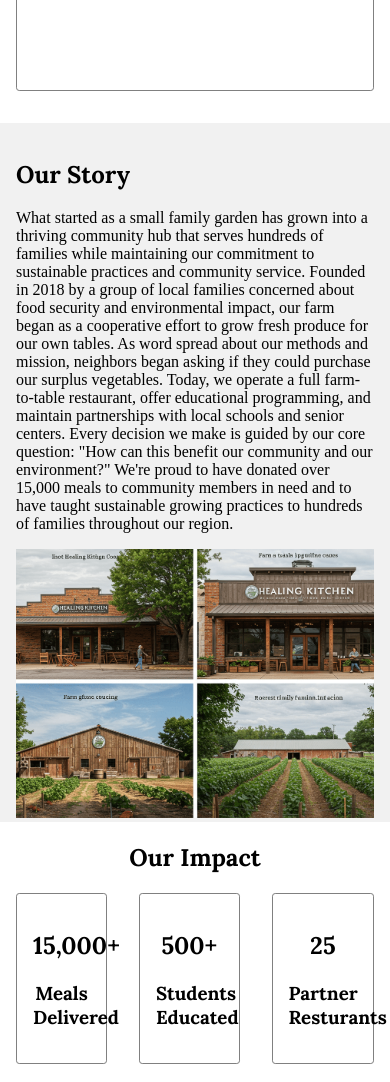
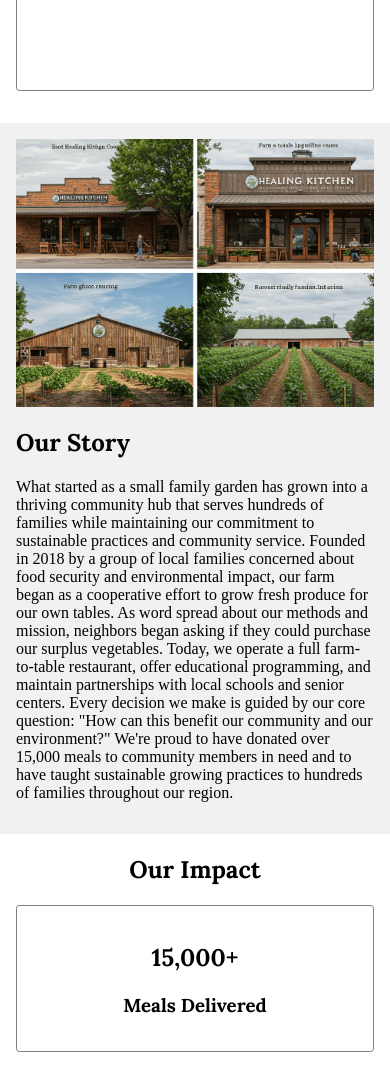
Before and after one commit to devmaxcat/SkillsUSA-National-Competition-2025, a plain HTML site: page mission.html in a window 390 px wide. Shown: the part 1920-3002 px from the top of the page. Drawn offline with Linux system fonts and the light colour scheme; a web font is replaced by a local one.

Commit message:
asfdasdds

```diff
--- a/css/styles.css
+++ b/css/styles.css
@@ -364,7 +364,17 @@ footer img {
     background-color: var(--background-1);
     margin-top: 2rem;
     padding-top: 1rem;
+    display: flex;
+    padding-bottom: 1rem;
+    column-gap: 2em;
 }
+.mission .story img {
+    width: 520px;
+    flex-shrink: 0;
+    object-fit: cover;
+}
+
+
 
 .mission .card img {
     width: 100%;
@@ -421,7 +431,19 @@ footer img {
     margin-bottom: 1rem;
 }
 
+@media screen and (max-width: 800px) {
+    .mission .story {
+       flex-direction: column-reverse;
+    }
+    .mission .story img {
 
+        object-fit: cover;
+    }
+    .impact-container {
+        flex-direction: column;
+    }
+
+}
 
 .meal img {
     height: 210px;
```
Also changed, not shown: index.html (+2 -6 lines).
